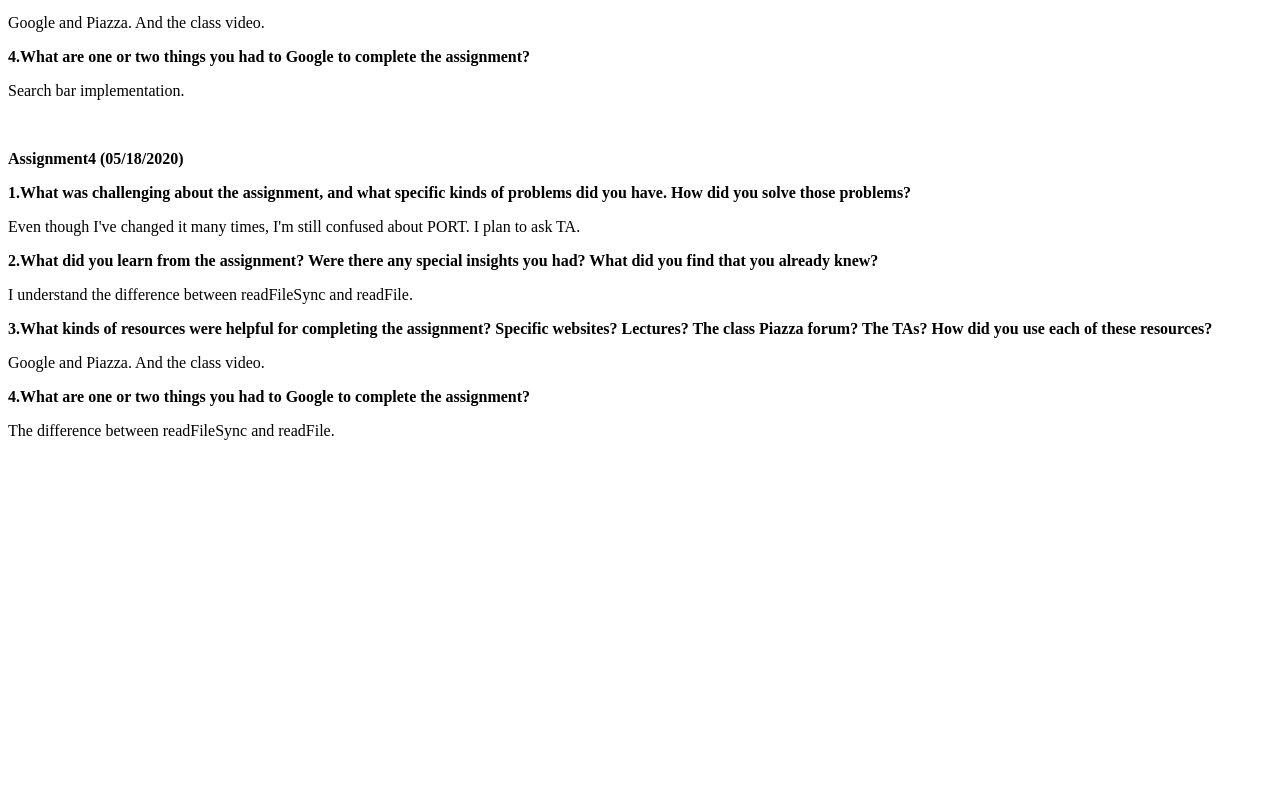
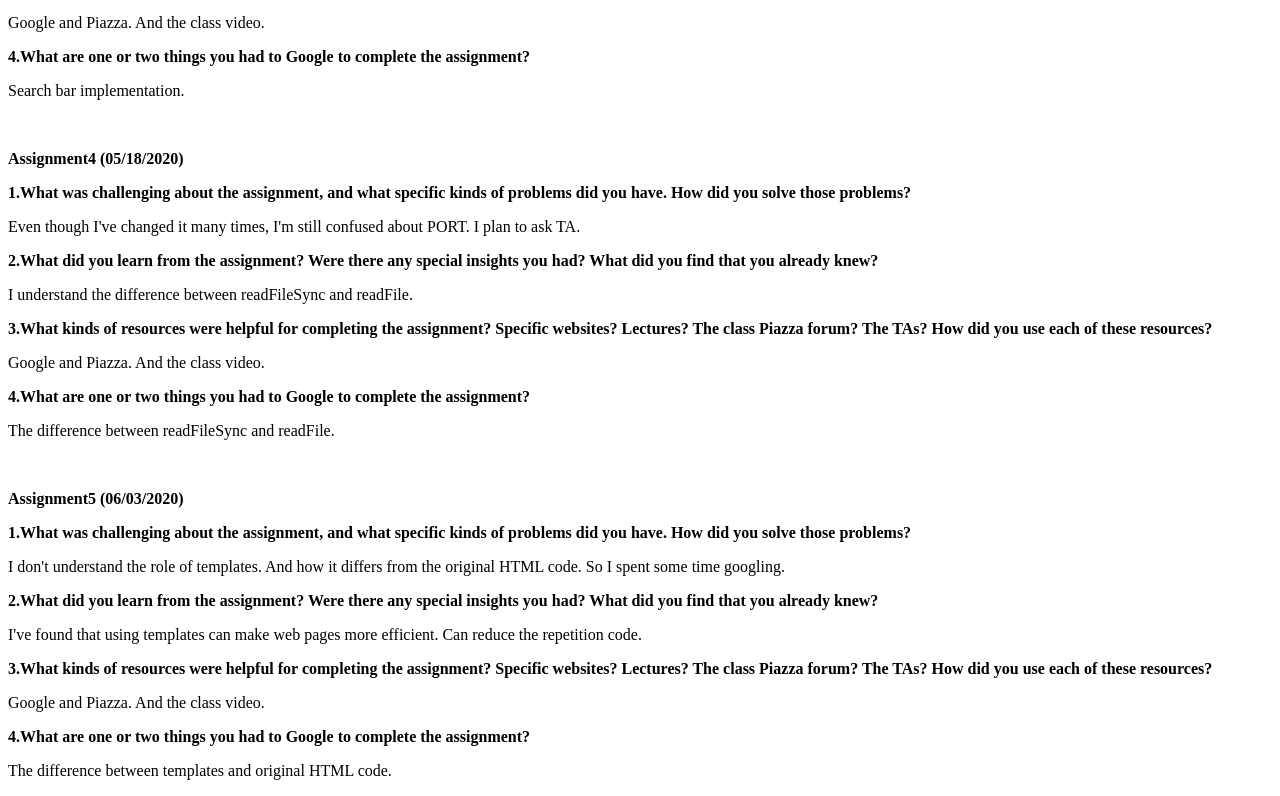
Before and after one commit to xiaooodd/https-xiaooodd.github.io, a plain HTML site: page blog.html in a window 1280 px wide. Shown: the part 938-1734 px from the top of the page. Before the commit the page ends 1394 px from the top, so only its background shows below. Drawn offline with Linux system fonts and the light colour scheme.

Commit message:
Update blog.html

```diff
--- a/blog.html
+++ b/blog.html
@@ -46,5 +46,15 @@
 <p>Google and Piazza. And the class video.</p>
 <p><strong>4.What are one or two things you had to Google to complete the assignment?</strong></p>
 <p>The difference between readFileSync and readFile.</p>
+<p>&nbsp;</p>
+<p> <strong>Assignment5 (06/03/2020)</strong></p>
+<p><strong>1.What was challenging about the assignment, and what specific kinds of problems did you have. How did you solve those problems?</strong></p>
+<p>I don't understand the role of templates. And how it differs from the original HTML code. So I spent some time googling.</p>
+<p><strong>2.What did you learn from the assignment? Were there any special insights you had? What did you find that you already knew?</strong></p>
+<p>I've found that using templates can make web pages more efficient. Can reduce the repetition code.</p>
+<p><strong>3.What kinds of resources were helpful for completing the assignment? Specific websites? Lectures? The class Piazza forum? The TAs? How did you use each of these resources?</strong></p>
+<p>Google and Piazza. And the class video.</p>
+<p><strong>4.What are one or two things you had to Google to complete the assignment?</strong></p>
+<p>The difference between templates and original HTML code.</p>
 </body>
 </html>
```
